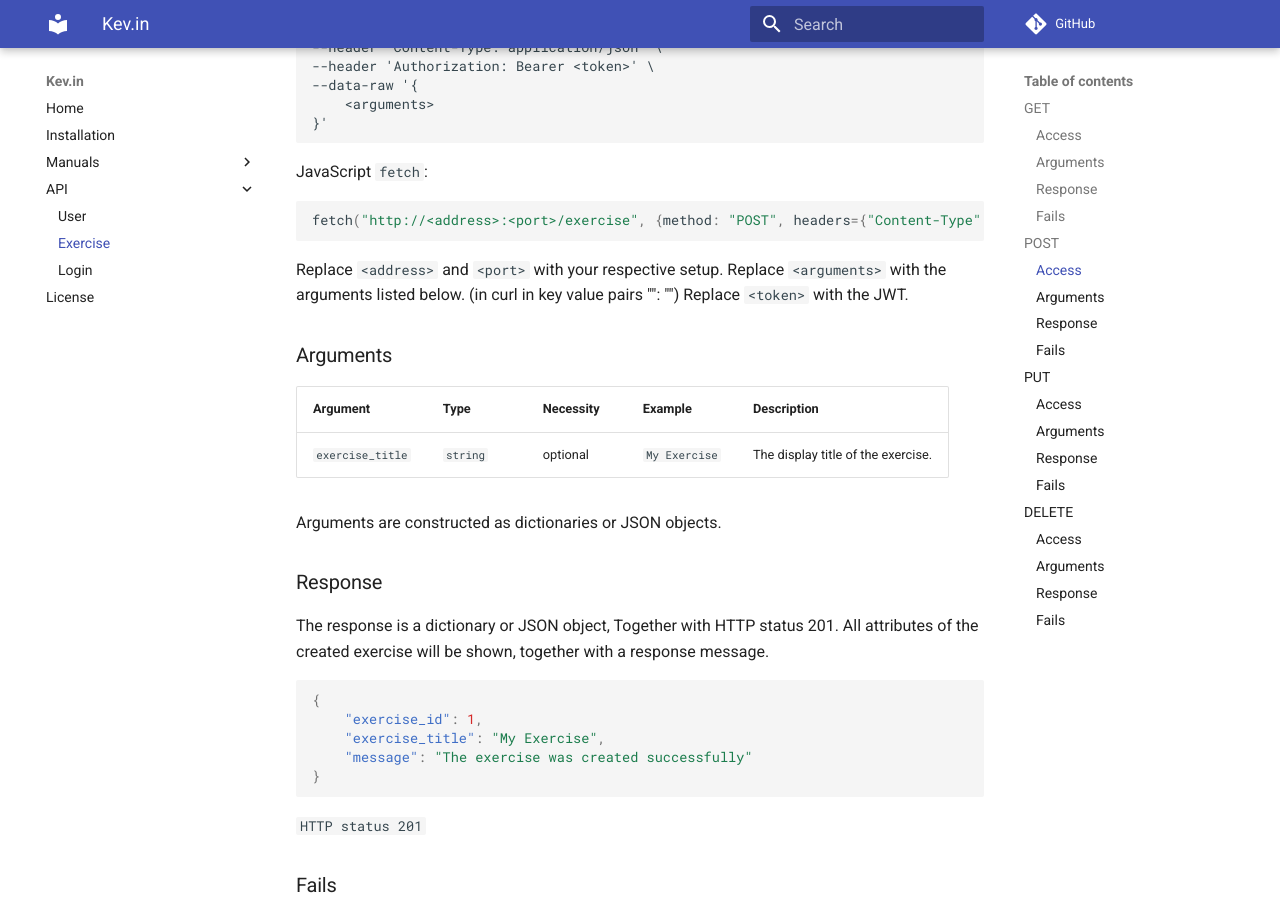
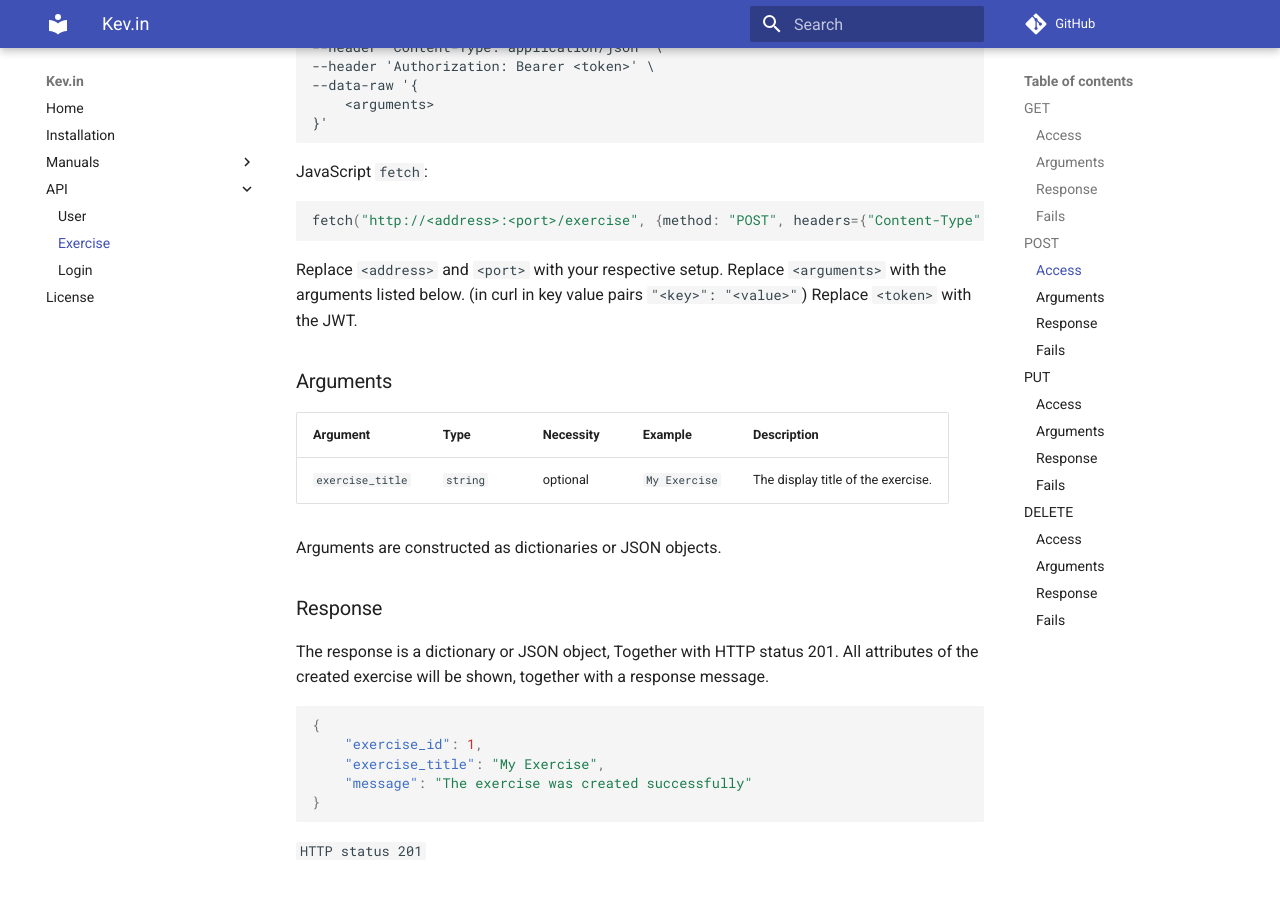
Before and after one commit to mlinke-ai/kev_in, an MkDocs documentation site: the page built from docs/api/exercise.md, in a window 1280 px wide and 900 px high, scrolled down 2332 px. Built offline with MkDocs 1.6.1 and Material for MkDocs 9.7.7, drawn with Linux system fonts in a browser that asks for light colours; comment, search, counter and statistics services are not loaded; some of the changed text lies outside the part shown.

Commit message:
solved little markdown edit fail

````diff
--- a/docs/api/exercise.md
+++ b/docs/api/exercise.md
@@ -116,7 +116,7 @@ fetch("http://<address>:<port>/exercise", {method: "POST", headers={"Content-Typ
 ```
 
 Replace `<address>` and `<port>` with your respective setup.
-Replace `<arguments>` with the arguments listed below. (in curl in key value pairs "<key>": "<value>")
+Replace `<arguments>` with the arguments listed below. (in curl in key value pairs `"<key>": "<value>"`)
 Replace `<token>` with the JWT.
 
 ### Arguments
@@ -204,7 +204,7 @@ fetch("http://<address>:<port>/exercise", {method: "PUT", headers={"Content-Type
 ```
 
 Replace `<address>` and `<port>` with your respective setup.
-Replace `<arguments>` with the arguments listed below. (in curl in key value pairs "<key>": "<value>")
+Replace `<arguments>` with the arguments listed below. (in curl in key value pairs `"<key>": "<value>"`)
 Replace `<token>` with the JWT.
 
 ### Arguments
@@ -283,7 +283,7 @@ fetch("http://<address>:<port>/exercise", {method: "DELETE", headers={"Content-T
 ```
 
 Replace `<address>` and `<port>` with your respective setup.
-Replace `<arguments>` with the arguments listed below. (in curl in key value pairs "<key>": "<value>")
+Replace `<arguments>` with the arguments listed below. (in curl in key value pairs `"<key>": "<value>"`)
 Replace `<token>` with the JWT.
 
 ### Arguments
````
